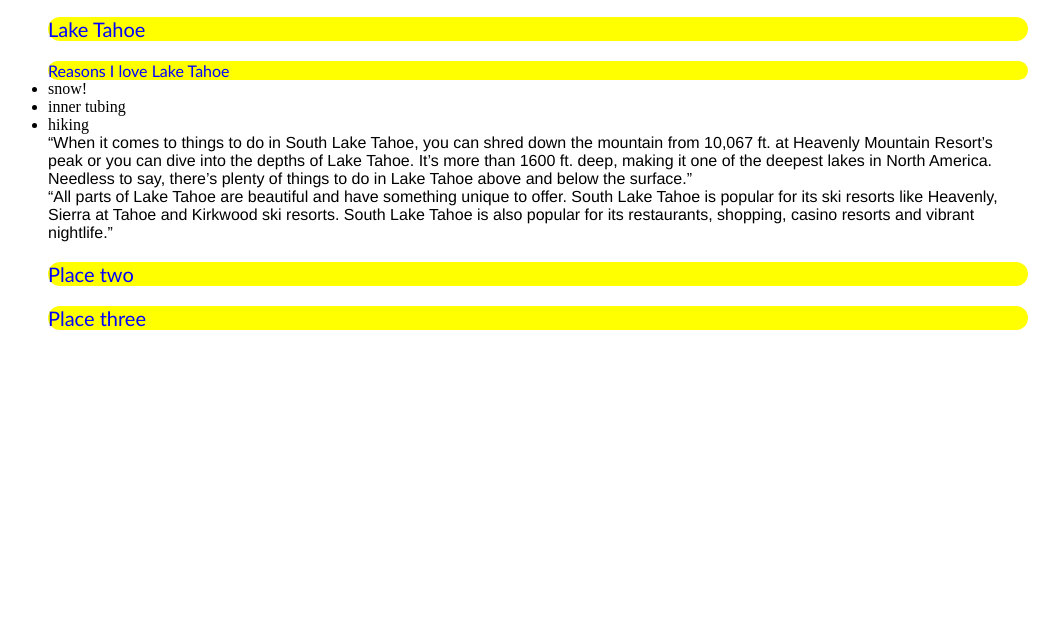
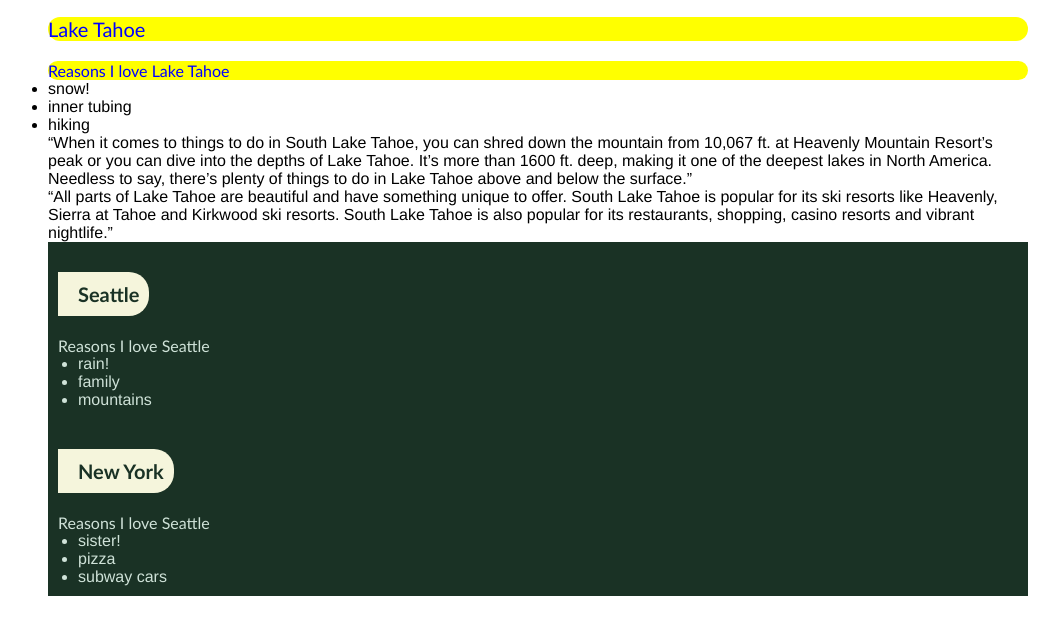
Before and after one commit to sofia-simon/wk3_in_class, a plain HTML site: page index.html in a window 1280 px wide. Shown: the part 134-768 px from the top of the page, without its empty margins (102-1161 px from the left). Drawn offline with Linux system fonts and the light colour scheme.

Commit message:
Add files via upload

```diff
--- a/css/style.css
+++ b/css/style.css
@@ -22,9 +22,41 @@ h1 {
 
 h2 {
     font-size: 20px;
+
 }
 
-p {
+p, ul {
     font-size: 16px;
     font-family:'Franklin Gothic Medium', 'Arial Narrow', Arial, sans-serif;
 }
+
+section {
+    padding: 10px;
+    background-color: #1a3225;
+}
+
+section h3, section ul {
+    color: #cfe2d8;
+    background-color: #1a322500;
+}
+
+section h2 {
+    background-color: beige;
+
+    padding-left: 20px;
+    padding-right: 10px;
+    padding-top: 10px;
+    padding-bottom: 10px;
+
+    border-top-left-radius: 0px;
+    border-bottom-left-radius: 0px;
+
+    width: fit-content;
+
+    color: #1a3225;
+    font-weight: 600;
+}
+
+section ul {
+    padding-left: 20px;
+}
--- a/index.html
+++ b/index.html
@@ -28,8 +28,27 @@
 
     <p>“All parts of Lake Tahoe are beautiful and have something unique to offer. South Lake Tahoe is popular for its ski resorts like Heavenly, Sierra at Tahoe and Kirkwood ski resorts. South Lake Tahoe is also popular for its restaurants, shopping, casino resorts and vibrant nightlife.”</p>
 
-    <h2> Place two</h2>
-    <h2> Place three</h2>
+    <section>
+        <h2> Seattle</h2>
+        <h3>Reasons I love Seattle</h3>
+        <ul>
+            <li>rain!</li>
+            <li>family</li>
+            <li>mountains</li>
+        </ul>
+    </section>
+
+    <section>
+        <h2>New York</h2>
+        <h3>Reasons I love Seattle</h3>
+        <ul>
+            <li>sister!</li>
+            <li>pizza</li>
+            <li>subway cars</li>
+        </ul>
+    </section>
+
+
 
 </body>
 </html>
```
